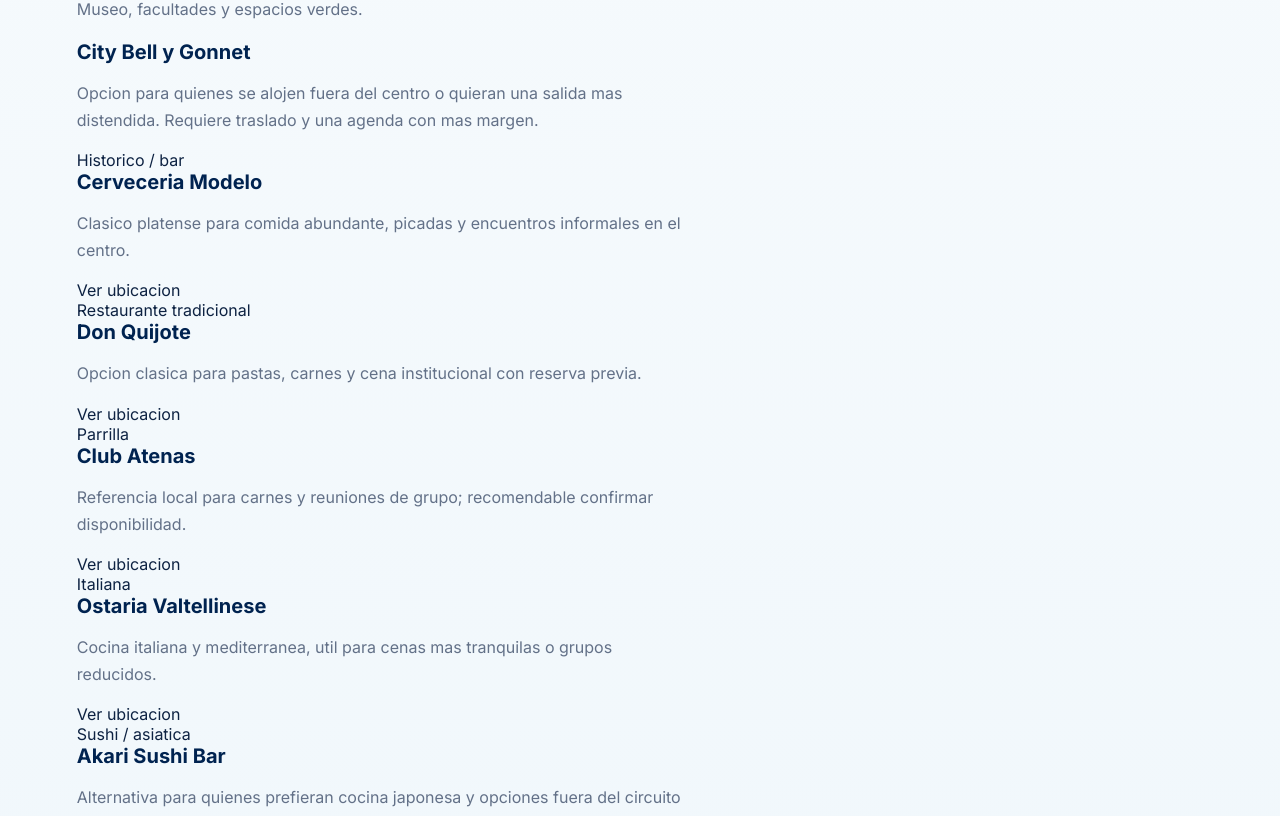
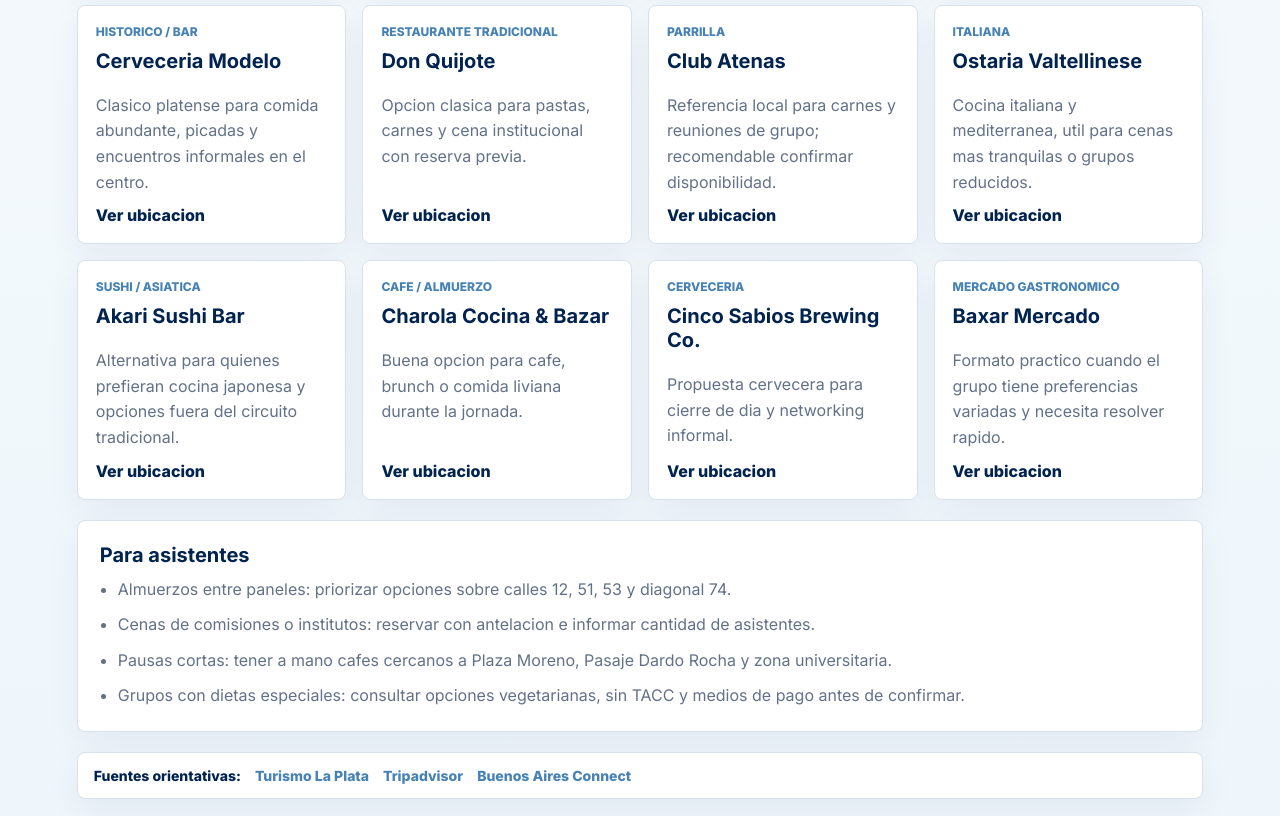
Before and after one commit to abugvila/congresoapp, a Next.js app: page /sedes in a window 1280 px wide. Shown: the part 2521-3337 px from the top of the page. Built offline with nearby package versions, Linux system fonts and the light colour scheme.

Commit message:
Style gastronomy guide section

```diff
--- a/app/venues.css
+++ b/app/venues.css
@@ -140,6 +140,113 @@
   gap: 18px;
 }
 
+.gastronomy-section {
+  grid-column: 1 / -1;
+  display: grid;
+  gap: 20px;
+  padding-top: 10px;
+}
+
+.gastronomy-areas,
+.gastronomy-picks {
+  display: grid;
+  gap: 16px;
+}
+
+.gastronomy-areas {
+  grid-template-columns: repeat(4, minmax(0, 1fr));
+}
+
+.gastronomy-picks {
+  grid-template-columns: repeat(4, minmax(0, 1fr));
+}
+
+.gastronomy-area,
+.food-card,
+.gastronomy-advice,
+.source-links {
+  border: 1px solid var(--line);
+  border-radius: 8px;
+  background: var(--white);
+  box-shadow: 0 12px 34px rgba(0, 35, 80, 0.06);
+}
+
+.gastronomy-area {
+  padding: 18px;
+}
+
+.gastronomy-area h3,
+.food-card h3,
+.gastronomy-advice h3 {
+  margin-bottom: 10px;
+}
+
+.gastronomy-area p,
+.food-card p {
+  margin: 0;
+  color: var(--muted);
+  line-height: 1.6;
+}
+
+.food-card {
+  display: flex;
+  min-height: 230px;
+  flex-direction: column;
+  gap: 10px;
+  padding: 18px;
+}
+
+.food-card span {
+  color: var(--steel);
+  font-size: 12px;
+  font-weight: 800;
+  text-transform: uppercase;
+}
+
+.food-card h3 {
+  color: var(--navy);
+}
+
+.food-card a {
+  width: max-content;
+  margin-top: auto;
+  color: var(--navy);
+  font-weight: 800;
+}
+
+.gastronomy-advice {
+  padding: 22px;
+}
+
+.gastronomy-advice ul {
+  display: grid;
+  gap: 10px;
+  margin: 0;
+  padding-left: 18px;
+  color: var(--muted);
+  line-height: 1.6;
+}
+
+.source-links {
+  display: flex;
+  flex-wrap: wrap;
+  gap: 10px 14px;
+  align-items: center;
+  padding: 14px 16px;
+  color: var(--muted);
+  font-size: 14px;
+}
+
+.source-links span {
+  color: var(--navy);
+  font-weight: 800;
+}
+
+.source-links a {
+  color: var(--steel);
+  font-weight: 800;
+}
+
 .info-card {
   padding: 20px;
   box-shadow: 0 12px 34px rgba(0, 35, 80, 0.06);
@@ -160,8 +267,17 @@
 
 @media (max-width: 980px) {
   .venues-layout,
-  .useful-grid {
+  .useful-grid,
+  .gastronomy-areas,
+  .gastronomy-picks {
     grid-template-columns: 1fr;
+  }
+}
+
+@media (max-width: 1180px) and (min-width: 981px) {
+  .gastronomy-areas,
+  .gastronomy-picks {
+    grid-template-columns: repeat(2, minmax(0, 1fr));
   }
 }
 
@@ -173,4 +289,8 @@
   .interactive-map iframe {
     min-height: 330px;
   }
+
+  .food-card {
+    min-height: 0;
+  }
 }
```
